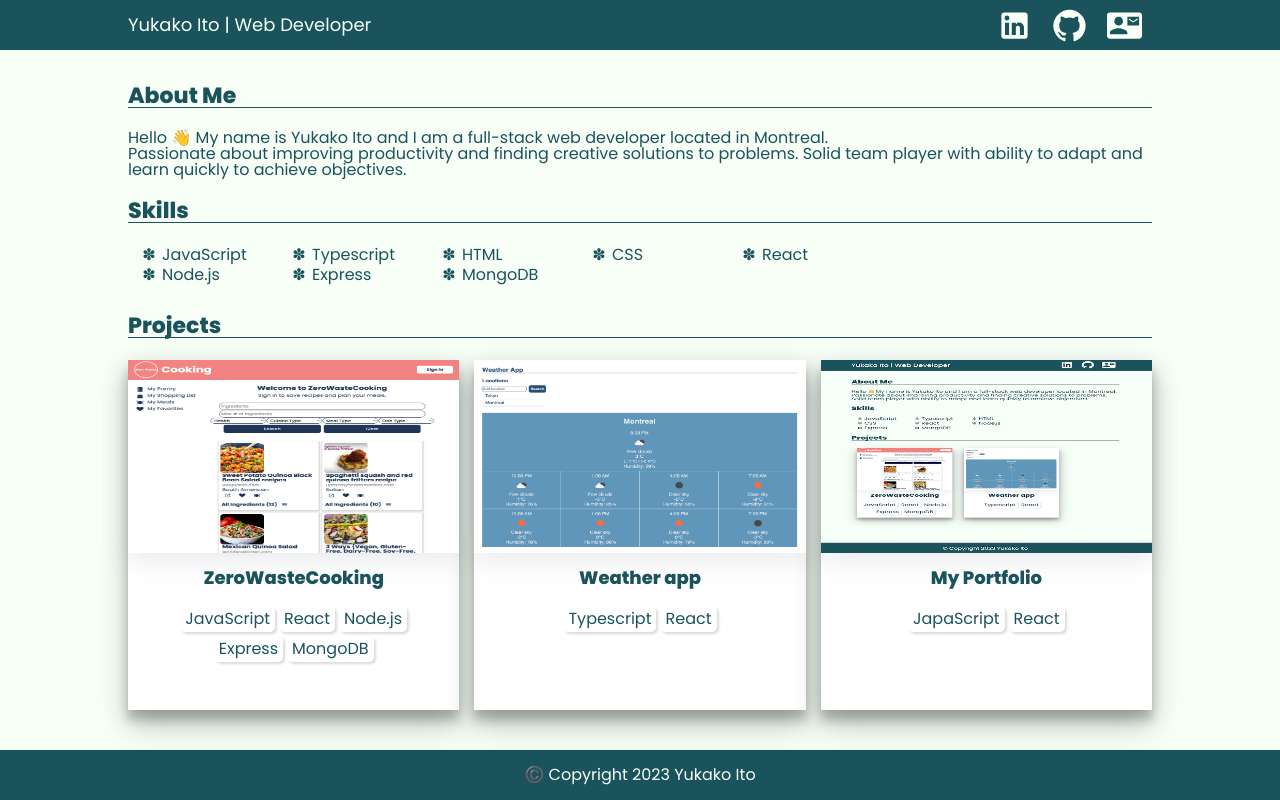
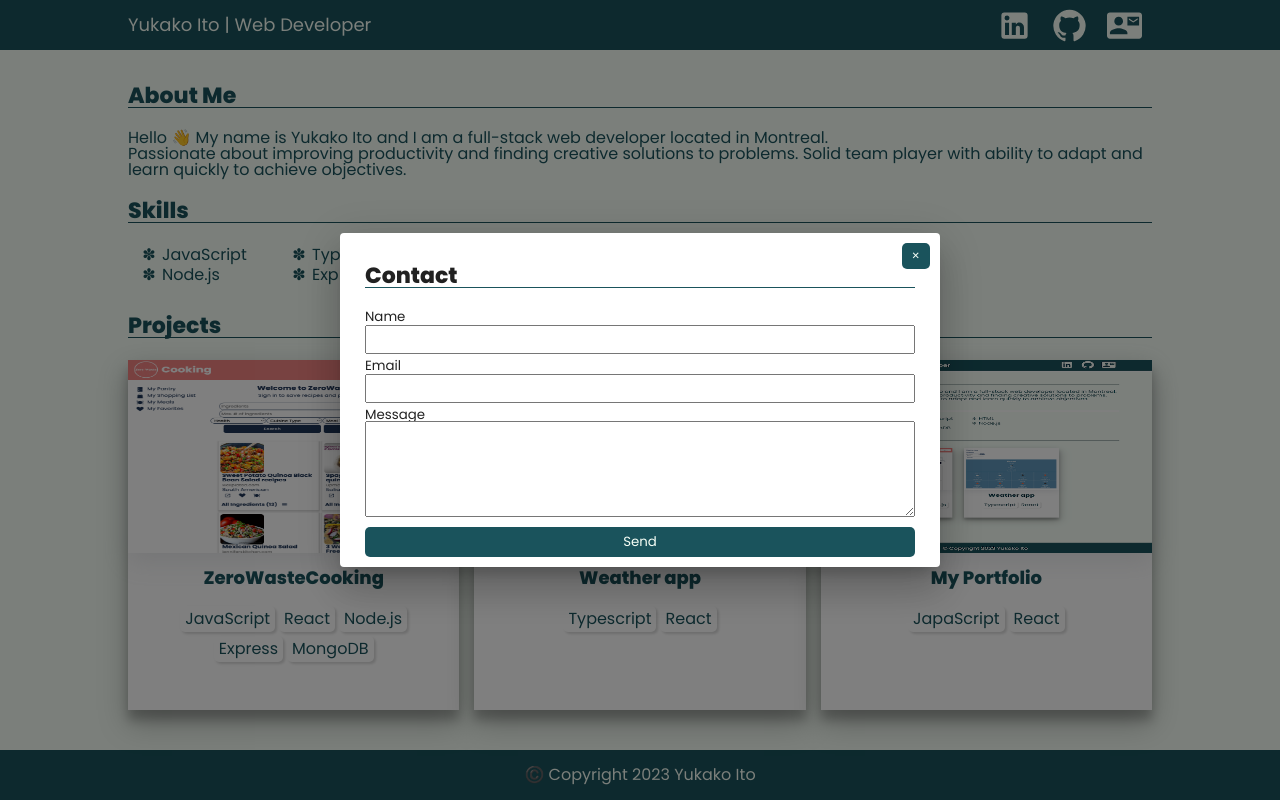
Before and after one commit to yukakoito/portfolio, a React (Create React App) app in the folder client/: page / in a window 1280 px wide. Both pictures are taken after a click on the button 1124 px from the left and 25 px from the top of the page. Built offline with nearby package versions, Linux system fonts and the light colour scheme; a web font is replaced by a local one.

Commit message:
Added contact form

```diff
--- a/client/src/GlobalStyles.js
+++ b/client/src/GlobalStyles.js
@@ -58,11 +58,12 @@ export default createGlobalStyle`
     color: var(--secondary-color);
     padding: 5px 10px;
     margin: 10px;
-    border-radius: 25px 0;
     border: none;
     outline: none;
     display: flex;
     align-items: center;
+    width: fit-content;
+    border-radius: 5px;
 
     &:hover {
       cursor: pointer;
@@ -80,8 +81,20 @@ export default createGlobalStyle`
     list-style-type: '✽ ';
   }
 
-  img {
-    height: 250px;
-    width: 250px;
+  form {
+    display: flex;
+    flex-flow: column wrap;
+    justify-content: center;
   }
+
+  input {
+    padding: 5px 10px;
+    outline-color: var(--primary-color);
+    margin: 2px 0 5px;
+  }
+
+  label {
+    font-size: smaller;
+  }
+
 `;
--- a/client/src/components/Button.js
+++ b/client/src/components/Button.js
@@ -1,10 +1,10 @@
-const Button = ({children, url}) => {
+const Button = ({children, url, onClickFunc}) => {
   const openInNewTab = (url) => {
     window.open(url, '_blank', 'noreferrer')
   }
 
   return(
-    <button onClick={() => url? openInNewTab(url) : null}>
+    <button onClick={() => url? openInNewTab(url) : onClickFunc()}>
       {children}
     </button>
   )
--- a/client/src/components/Header.js
+++ b/client/src/components/Header.js
@@ -3,10 +3,16 @@ import LinkedInIcon from '@mui/icons-material/LinkedIn';
 import ContactMailIcon from '@mui/icons-material/ContactMail';
 import styled from 'styled-components';
 import Button from './Button';
+import Contact from './contact/Contact';
+import { useState } from 'react';
 
 const Header = () => {
+  const [isModalOpen, setIsModalOpen] = useState(false);
+  const fontSize = 35;
 
-  const fontSize = 35;
+  const handleModal = () => {
+    setIsModalOpen(!isModalOpen);
+  }
 
   return(
     <Wrapper>
@@ -22,10 +28,11 @@ const Header = () => {
         <Button url={'https://github.com/yukakoito'}>
           <GitHubIcon sx={{ fontSize: fontSize }}/>
         </Button>
-        <Button>
+        <Button onClickFunc={handleModal}>
           <ContactMailIcon sx={{ fontSize: fontSize }}/>
         </Button>
       </IconContainer>
+      <Contact onClickFunc={handleModal} isModalOpen={isModalOpen}/>
     </Wrapper>
   )
 }
--- /dev/null
+++ b/client/src/components/contact/Contact.js
@@ -0,0 +1,37 @@
+import { Dialog } from "@mui/material";
+import styled from "styled-components";
+import ContactForm from "./ContactForm";
+
+const Contact = ({onClickFunc, isModalOpen}) => {
+
+  return(
+    <Dialog open={isModalOpen} fullWidth={true}>
+      <Wrapper>
+        <button className='closeButton' onClick={() => onClickFunc()}>✕</button>
+        <h1>Contact</h1>
+        <ContactForm />
+      </Wrapper>
+    </Dialog>
+  )
+}
+
+export default Contact;
+
+const Wrapper = styled.div`
+  margin: 10px 25px 0;
+
+  button {
+    align-self: flex-end;
+    margin: 10px 0;
+    width: 100%;
+    justify-content: center;
+  }
+
+  .closeButton {
+    position: absolute;
+    top: 0;
+    right: 10px;
+    width: fit-content;
+    font-size: x-small;
+  }
+`
--- /dev/null
+++ b/client/src/components/contact/ContactForm.js
@@ -0,0 +1,56 @@
+import { useState } from "react";
+
+const defaultInputFields = {
+  name: '',
+  email: '',
+  message: ''
+};
+
+const ContactForm = () => {
+  const [inputFields, setInputFields] = useState(defaultInputFields);
+  const {displayName, email, message} = inputFields;
+
+  const handleSubmit = async(event) => {
+    event.preventDefault();
+
+  }
+
+  const handleChange = (event) => {
+    const {name, value} = event.target;
+    setInputFields({...inputFields, [name]: value})
+  }
+
+  return(
+      <form onSubmit={handleSubmit}>
+        <label htmlFor='displayName'>Name</label>
+        <input
+          type='text'
+          name='displayName'
+          value={displayName}
+          onChange={handleChange}
+          required
+        />
+        <label htmlFor='email'>Email</label>
+        <input
+          type='email'
+          name='email'
+          value={email}
+          onChange={handleChange}
+          required
+        />
+        <label htmlFor='message'>Message</label>
+        <textarea
+          type='text'
+          name='message'
+          value={message}
+          onChange={handleChange}
+          rows='6'
+          maxLength='2000'
+          required
+        />
+        <button type='submit'>Send</button>
+      </form>
+  )
+}
+
+export default ContactForm;
--- a/client/src/components/projects/ProjectDetails.js
+++ b/client/src/components/projects/ProjectDetails.js
@@ -101,6 +101,12 @@ const ButtonContainer = styled.div`
     font-size: medium;
   }
 
+  button {
+    width: 200px;
+    justify-content: center;
+    border-radius: 25px 0;
+  }
+
   &:hover {
     opacity: 1;
     background-color: rgba(255,255,255, 0.7);
```
